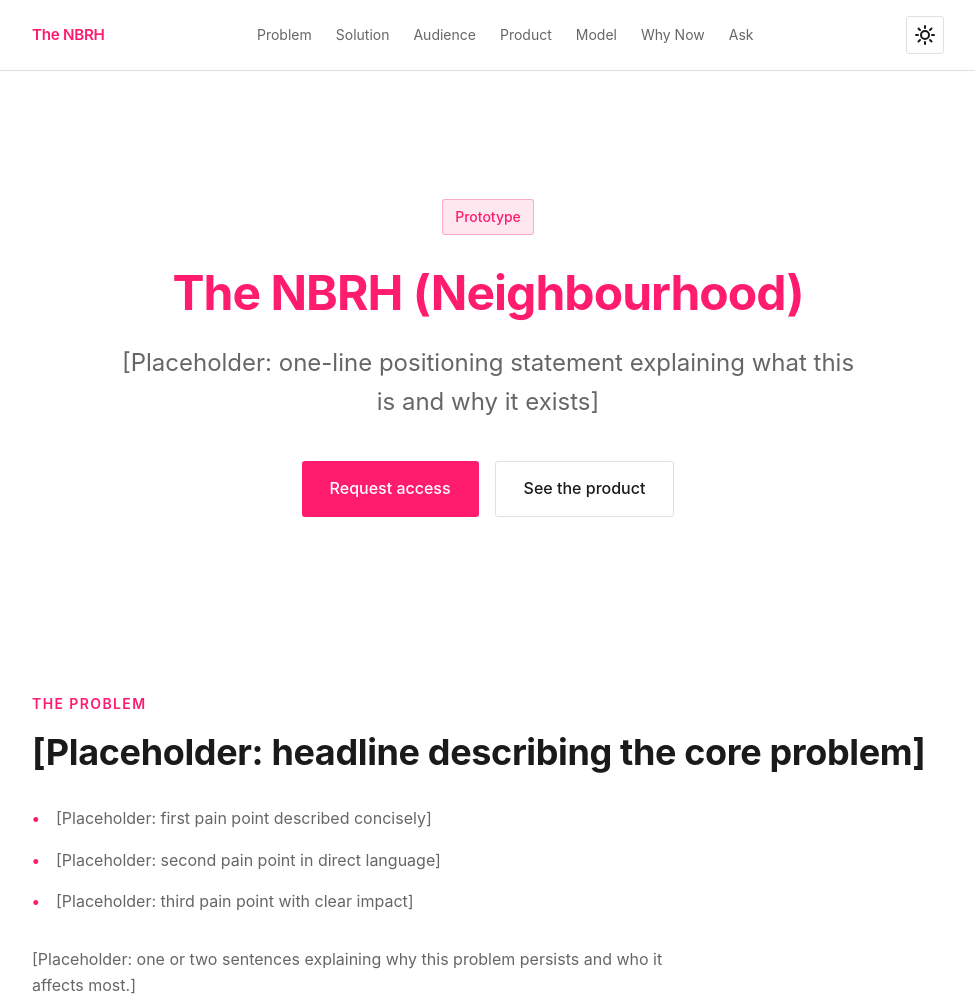
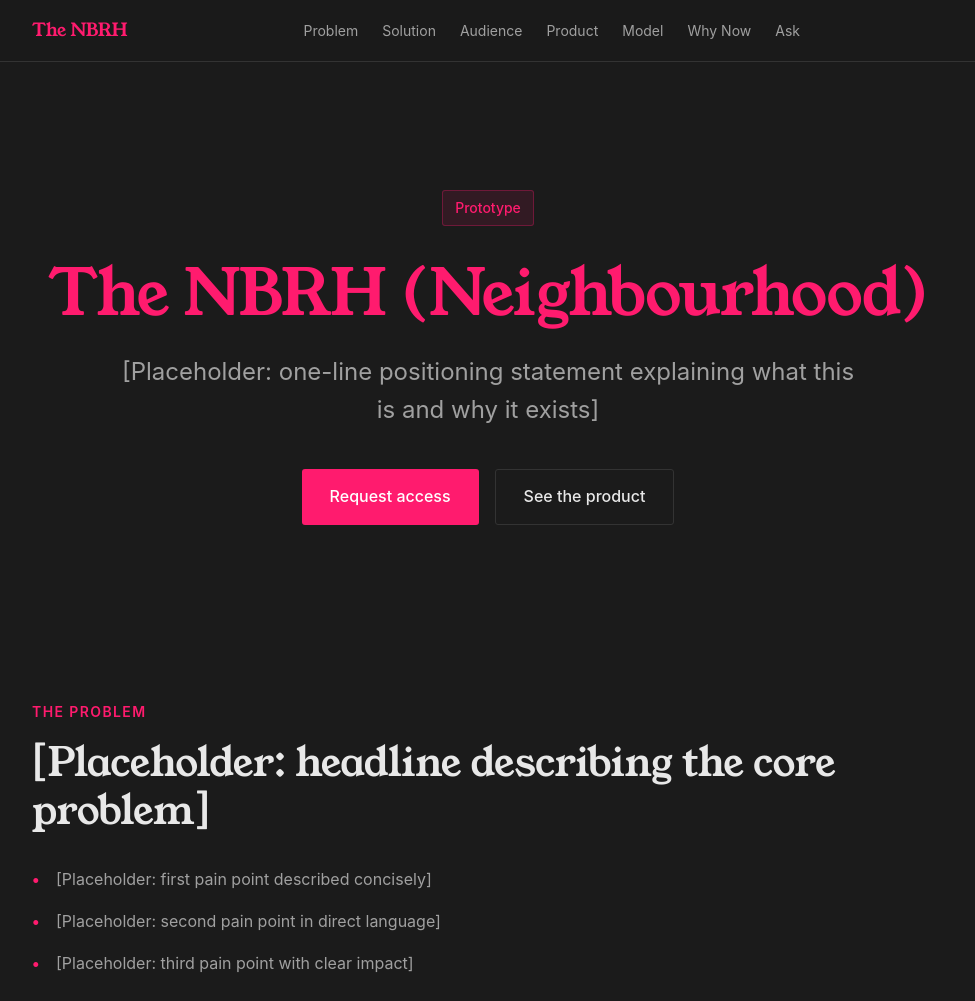
Before and after one commit to kennedyadamu1994-stack/NBRH-Pitch, a plain HTML site: page index.html in a window 1280 px wide. Shown: the top 1001 px of the page, without its empty margins (152-1127 px from the left). Drawn offline with Linux system fonts and the light colour scheme.

Commit message:
Update index.html

```diff
--- a/index.html
+++ b/index.html
@@ -5,6 +5,9 @@
     <meta name="viewport" content="width=device-width, initial-scale=1.0">
     <title>The NBRH (Neighbourhood) – Pitch</title>
     <meta name="description" content="A pitch presentation for The NBRH (Neighbourhood)">
+    <link rel="preconnect" href="https://fonts.googleapis.com">
+    <link rel="preconnect" href="https://fonts.gstatic.com" crossorigin>
+    <link href="https://fonts.googleapis.com/css2?family=Young+Serif&display=swap" rel="stylesheet">
 
     <style>
         /*
@@ -23,7 +26,6 @@
 
         COLOURS:
         - Accent colour: search for "--accent:" in :root
-        - Dark mode colours: search for "[data-theme="dark"]"
 
         BRAND:
         - Logo/name: search for "The NBRH"
@@ -39,29 +41,20 @@
 
         :root {
             --accent: #FF1B6E;
-            --text: #1a1a1a;
-            --text-muted: #666666;
-            --bg: #ffffff;
-            --bg-subtle: #f8f9fa;
-            --border: #e0e0e0;
-            --nav-bg: rgba(255, 255, 255, 0.95);
-
-            --font-sans: -apple-system, BlinkMacSystemFont, "Segoe UI", Roboto, "Helvetica Neue", Arial, sans-serif;
-            --font-mono: "SF Mono", Monaco, "Cascadia Code", "Consolas", monospace;
-
-            --max-width: 960px;
-            --spacing-unit: 1.5rem;
-            --radius: 3px;
-        }
-
-        [data-theme="dark"] {
-            --accent: #FF1B6E;
             --text: #e8e8e8;
             --text-muted: #a0a0a0;
             --bg: #1B1B1B;
             --bg-subtle: #2A2A2A;
             --border: #333333;
             --nav-bg: rgba(27, 27, 27, 0.95);
+
+            --font-sans: -apple-system, BlinkMacSystemFont, "Segoe UI", Roboto, "Helvetica Neue", Arial, sans-serif;
+            --font-serif: 'Young Serif', Georgia, serif;
+            --font-mono: "SF Mono", Monaco, "Cascadia Code", "Consolas", monospace;
+
+            --max-width: 960px;
+            --spacing-unit: 1.5rem;
+            --radius: 3px;
         }
 
         @media (prefers-reduced-motion: reduce) {
@@ -124,8 +117,9 @@
         }
 
         .nav-brand {
-            font-weight: 600;
-            font-size: 0.95rem;
+            font-family: var(--font-serif);
+            font-weight: 400;
+            font-size: 1.125rem;
             color: var(--accent);
             text-decoration: none;
             white-space: nowrap;
@@ -138,6 +132,8 @@
             list-style: none;
             overflow-x: auto;
             -webkit-overflow-scrolling: touch;
+            flex: 1;
+            justify-content: center;
         }
 
         .nav-links::-webkit-scrollbar {
@@ -168,29 +164,6 @@
             border-radius: var(--radius);
         }
 
-        .theme-toggle {
-            background: none;
-            border: 1px solid var(--border);
-            padding: 0.5rem;
-            cursor: pointer;
-            border-radius: var(--radius);
-            color: var(--text);
-            display: flex;
-            align-items: center;
-            justify-content: center;
-            transition: all 0.2s;
-            flex-shrink: 0;
-        }
-
-        .theme-toggle:hover {
-            background: var(--bg-subtle);
-        }
-
-        .theme-toggle:focus-visible {
-            outline: 2px solid var(--accent);
-            outline-offset: 2px;
-        }
-
         /* CONTAINER */
         .container {
             max-width: var(--max-width);
@@ -217,26 +190,28 @@
         }
 
         /* TYPOGRAPHY */
+        h1, h2, h3 {
+            font-family: var(--font-serif);
+            font-weight: 400;
+        }
+
         h1 {
-            font-size: clamp(2rem, 5vw, 3rem);
+            font-size: clamp(2.5rem, 6vw, 4rem);
             line-height: 1.1;
-            font-weight: 700;
             letter-spacing: -0.02em;
             margin-bottom: 1rem;
         }
 
         h2 {
-            font-size: clamp(1.75rem, 4vw, 2.25rem);
+            font-size: clamp(1.75rem, 4vw, 2.5rem);
             line-height: 1.2;
-            font-weight: 700;
             letter-spacing: -0.01em;
             margin-bottom: 2rem;
         }
 
         h3 {
-            font-size: 1.25rem;
+            font-size: 1.375rem;
             line-height: 1.3;
-            font-weight: 600;
             margin-bottom: 0.75rem;
         }
 
@@ -441,7 +416,7 @@
         }
 
         .timeline-step h3 {
-            font-size: 1.125rem;
+            font-size: 1.25rem;
             margin-bottom: 0.5rem;
         }
 
@@ -668,19 +643,6 @@
                 <li><a href="#why-now">Why Now</a></li>
                 <li><a href="#cta">Ask</a></li>
             </ul>
-            <button class="theme-toggle" aria-label="Toggle dark mode" type="button">
-                <svg width="20" height="20" viewBox="0 0 20 20" fill="none" stroke="currentColor" stroke-width="2" stroke-linecap="round">
-                    <circle cx="10" cy="10" r="4"/>
-                    <line x1="10" y1="1" x2="10" y2="3"/>
-                    <line x1="10" y1="17" x2="10" y2="19"/>
-                    <line x1="1" y1="10" x2="3" y2="10"/>
-                    <line x1="17" y1="10" x2="19" y2="10"/>
-                    <line x1="3.5" y1="3.5" x2="5" y2="5"/>
-                    <line x1="15" y1="15" x2="16.5" y2="16.5"/>
-                    <line x1="16.5" y1="3.5" x2="15" y2="5"/>
-                    <line x1="5" y1="15" x2="3.5" y2="16.5"/>
-                </svg>
-            </button>
         </div>
     </nav>
 
@@ -929,20 +891,6 @@
     <div class="toast" role="status" aria-live="polite" id="toast"></div>
 
     <script>
-        // Theme Toggle
-        const themeToggle = document.querySelector('.theme-toggle');
-        const html = document.documentElement;
-
-        const savedTheme = localStorage.getItem('theme') || 'light';
-        html.setAttribute('data-theme', savedTheme);
-
-        themeToggle.addEventListener('click', () => {
-            const currentTheme = html.getAttribute('data-theme');
-            const newTheme = currentTheme === 'dark' ? 'light' : 'dark';
-            html.setAttribute('data-theme', newTheme);
-            localStorage.setItem('theme', newTheme);
-        });
-
         // Scroll Progress
         const scrollProgress = document.querySelector('.scroll-progress');
 
```
